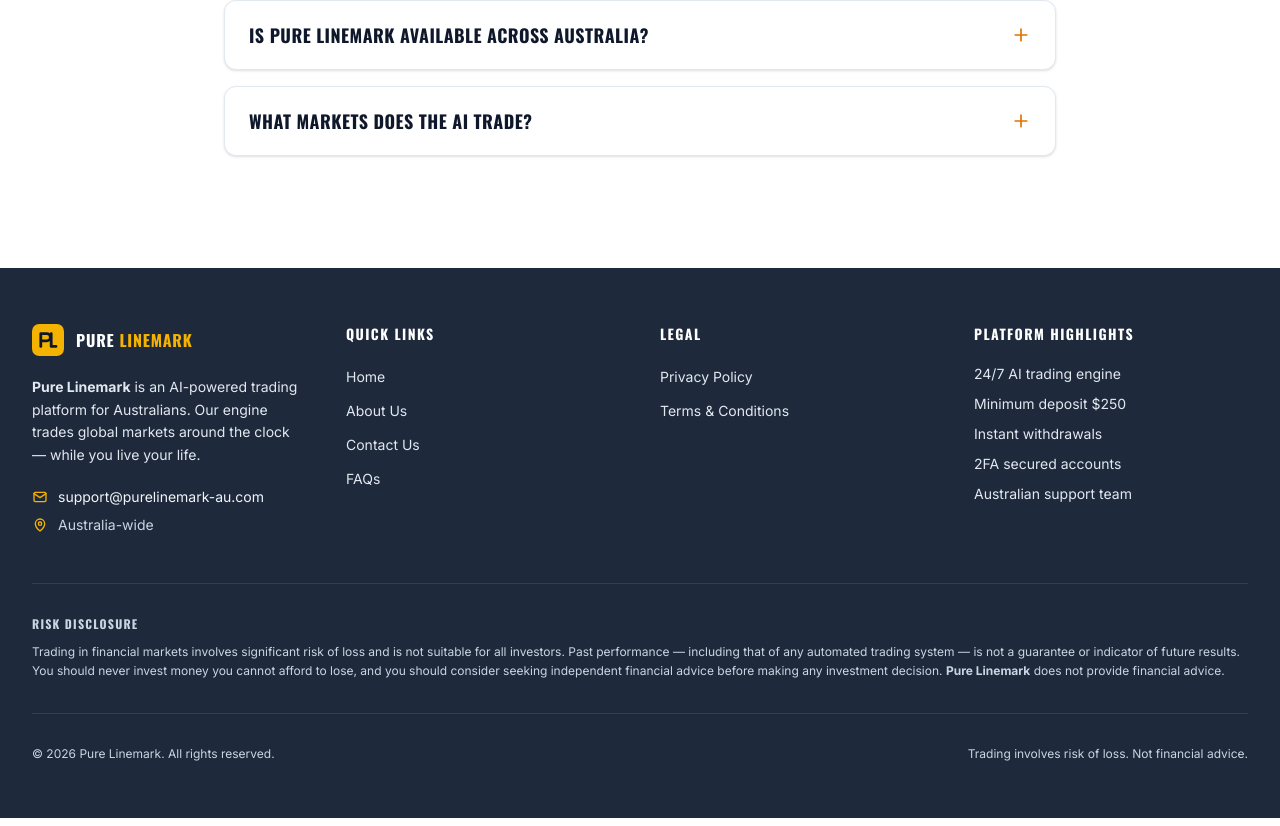
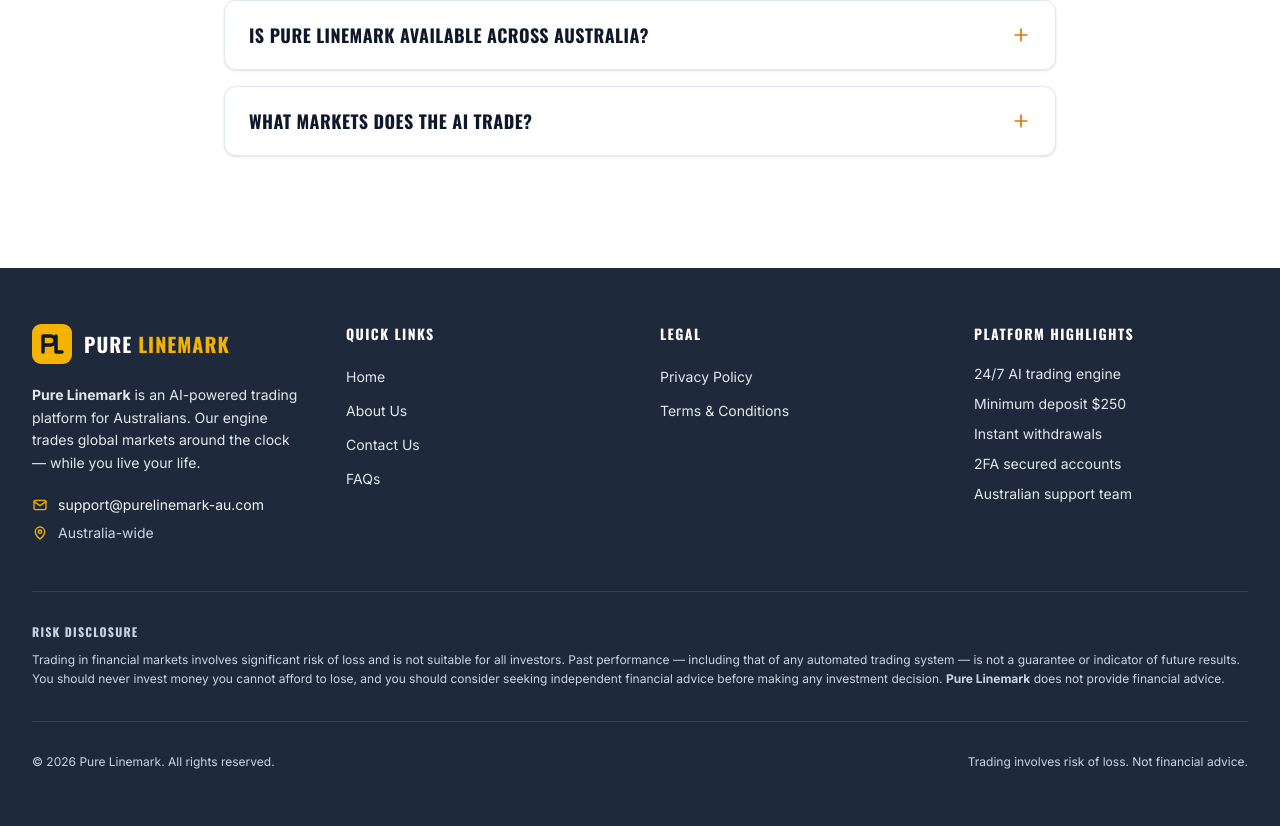
Before and after one commit to taybadeveloper/Pure-Linemark, a Next.js app: page / in a window 1280 px wide. Shown: the part 4374-5200 px from the top of the page. Built offline with nearby package versions, Linux system fonts and the light colour scheme.

Commit message:
Auto-commit: site updates (2026-09-29 17:29)
Co-Authored-By: Claude Code <noreply@anthropic.com>

```diff
--- a/components/Footer.tsx
+++ b/components/Footer.tsx
@@ -8,10 +8,10 @@ export default function Footer() {
   return (
     <footer className="bg-ink-soft">
       <div className="mx-auto max-w-7xl px-4 py-14 sm:px-6 lg:px-8">
-        <div className="grid gap-6 md:grid-cols-4 lg:gap-10">
-          <div className="text-center sm:text-left">
+        <div className="grid gap-6 md:grid-cols-5 lg:grid-cols-4 lg:gap-10">
+          <div className="text-center sm:text-left md:col-span-2 lg:col-span-1">
             <div className="flex justify-center sm:justify-start">
-              <Logo compact />
+              <Logo />
             </div>
             <p className="mt-5 text-sm leading-relaxed text-slate-200">
               <BoldBrand text="Pure Linemark is an AI-powered trading platform for Australians. Our engine trades global markets around the clock — while you live your life." />
```
